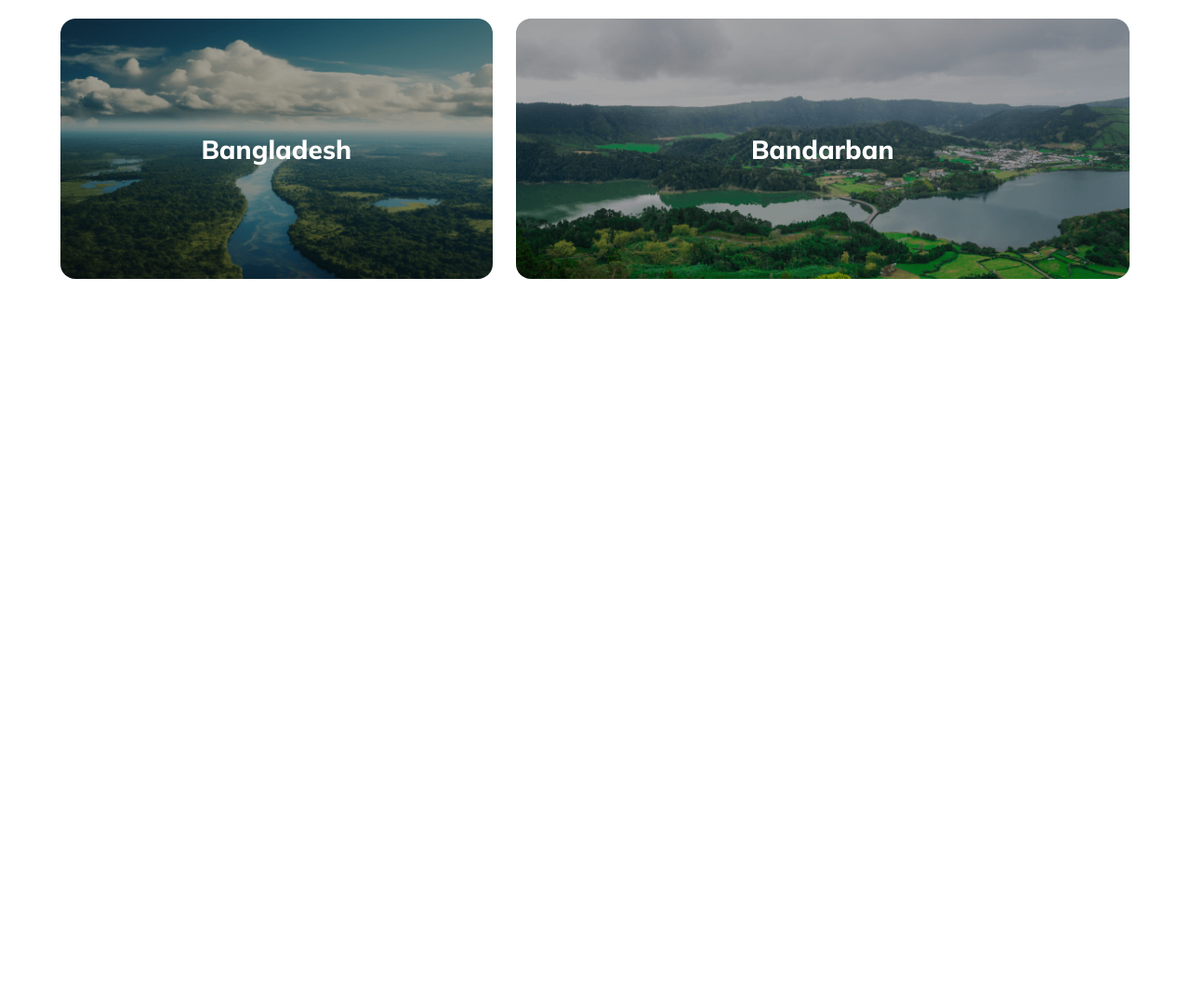
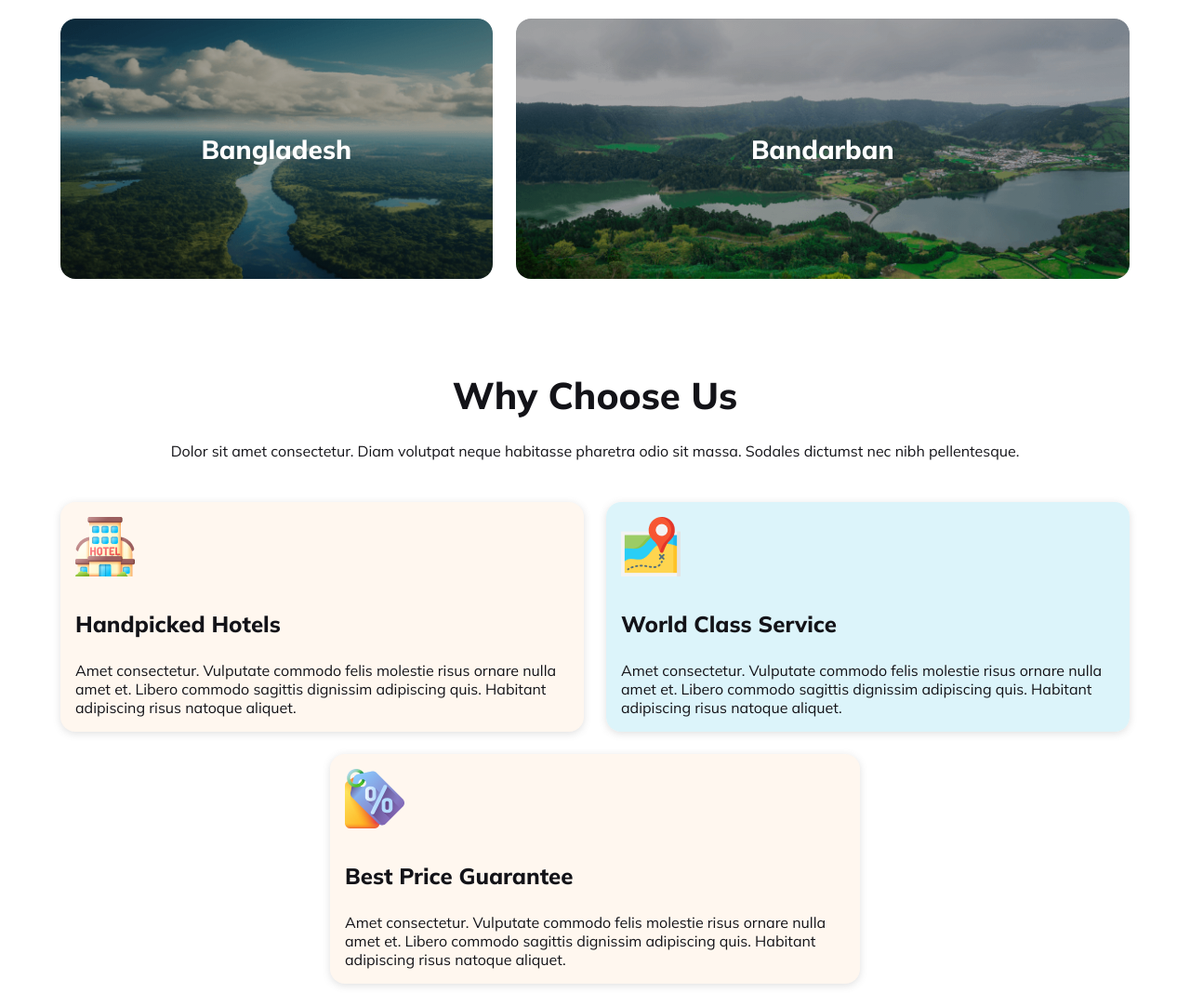
Before and after one commit to bsnu360/assignment-2, a plain HTML site: page index.html in a window 1280 px wide. Shown: the part 2132-3214 px from the top of the page at 93% size. Before the commit the page ends 2432 px from the top, so only its background shows below. Drawn offline with Linux system fonts and the light colour scheme.

Commit message:
responsive choose us part

```diff
--- a/index.html
+++ b/index.html
@@ -93,6 +93,30 @@
                 </div>
             </div>
         </section>
+        <!-- Why Choose Us section starts here -->
+        <section class="choose-us-container">
+            <h3 class="section-title">Why Choose Us</h3>
+            <p class="section-description">Dolor sit amet consectetur. Diam volutpat neque habitasse pharetra odio sit massa. Sodales dictumst nec nibh pellentesque.</p>
+            <div class="card-container">
+                <div id="card-1" class="card">
+                    <img src="Images/hotel 1.png" alt="">
+                    <h4 class="card-title">Handpicked Hotels</h4>
+                    <p class="card-description section-description">Amet consectetur. Vulputate commodo felis molestie risus  ornare nulla amet et. Libero commodo sagittis dignissim adipiscing quis. Habitant adipiscing risus natoque aliquet. </p>
+                </div>
+                <div id="card-2" class="card">
+                    <img src="Images/Group 27.png" alt="">
+                    <h4 class="card-title">World Class Service</h4>
+                    <p class="card-description section-description">Amet consectetur. Vulputate commodo felis molestie risus  ornare nulla amet et. Libero commodo sagittis dignissim adipiscing quis. Habitant adipiscing risus natoque aliquet. </p>
+                </div>
+            </div>
+            <div class="another-card-container">
+                <div id="card-3" class="card">
+                    <img src="Images/Group 26.png" alt="">
+                    <h4 class="card-title">Best Price Guarantee</h4>
+                    <p class="card-description section-description">Amet consectetur. Vulputate commodo felis molestie risus  ornare nulla amet et. Libero commodo sagittis dignissim adipiscing quis. Habitant adipiscing risus natoque aliquet. </p>
+                </div>
+            </div>
+        </section>
     </main>
     <footer>
 
--- a/styles/travel.css
+++ b/styles/travel.css
@@ -148,7 +148,8 @@ nav li a{
 }
 
 /* destination related styles */
-.destination-container{
+.destination-container,
+.choose-us-container{
     text-align: center;
 }
 
@@ -225,6 +226,40 @@ nav li a{
     font-weight: 800;
 }
 
+/* choose us related styles */
+.card-container{
+    margin-top: 45px;
+    display: flex;
+    justify-content: space-between;
+    gap: 24px;
+}
+
+.card{
+    border-radius: 16px;
+    padding: 16px;
+    max-width: 570px;
+    background-color: rgba(251, 180, 99, 0.1);
+    text-align: left;
+    box-shadow: rgba(99, 99, 99, 0.2) 0px 2px 8px 0px;
+}
+
+#card-2{
+    background-color: rgba(206, 240, 248, 0.7);
+}
+
+#card-3{
+    margin: 24px auto;
+}
+
+.card img{
+    margin-bottom: 32px;
+}
+.card-title{
+    font-size: 1.5rem;
+    font-weight: 800;
+    color: #131318;
+}
+
 
 
 /* responsive media queries */
@@ -263,7 +298,8 @@ nav li a{
     }
 
     .banner-find-now,
-    .popular-tours-container{
+    .popular-tours-container,
+    .card-container{
         flex-direction: column;
     }
 
@@ -279,7 +315,8 @@ nav li a{
     section{
         margin-top: 25px;
     }
-    .section-title{
+    .section-title,
+    .card-title{
         font-size: 1.25rem;
     }
 
@@ -299,4 +336,9 @@ nav li a{
         row-gap: 20px;
     }
 
+    .card-container,
+    .section-description{
+        margin-top: 20px;
+    }
+
 }
```
Also changed, not shown: Images/Group 26.png (added), Images/Group 27.png (added), Images/hotel 1.png (added).
